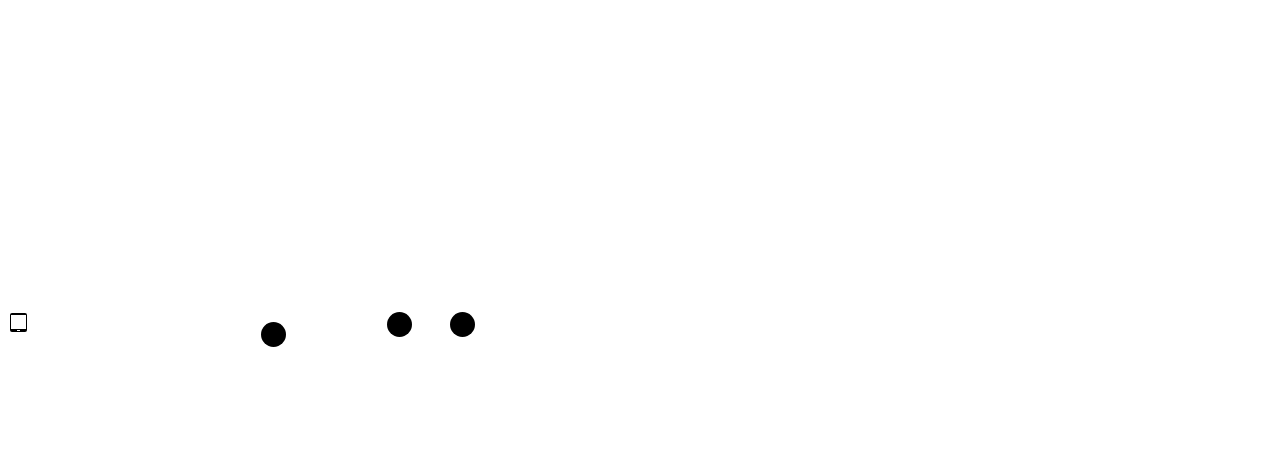
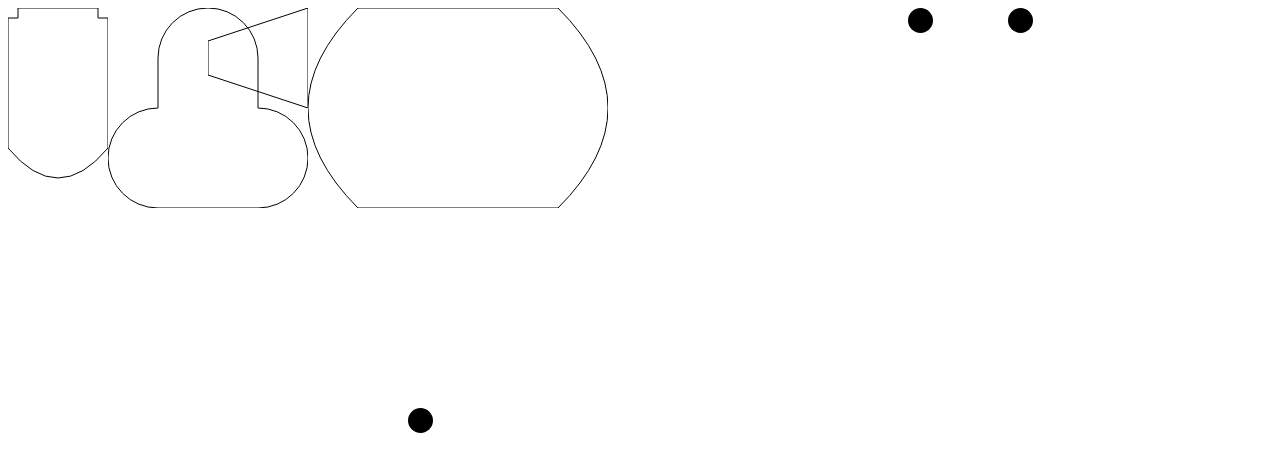
Before and after one commit to DrewRoby/savvycoders-final-project, a plain HTML site: page reactor.html in a window 1280 px wide. Drawn offline with Linux system fonts and the light colour scheme.

Commit message:
Draw reactor components

```diff
--- a/reactor.html
+++ b/reactor.html
@@ -7,12 +7,16 @@
   <link rel="stylesheet" href="styles/reactor.css">
   <title>Start The Reactor! | Drew Roby</title>
 </head>
-<body>
-    <canvas id="canvas" width="300" height="300"></canvas>
-    <div class="components">
-      <div id="reactor"></div>
+<body onload="draw();">
+  <div class="components">
+  <canvas id="core" width="100" height="200"></canvas>
+  <canvas id="steamGenerator" width="200" height="200"></canvas>
+  <canvas id="sstg" width="100" height="100"></canvas>
+  <canvas id="condenser" width="300" height="200"></canvas>
+
+      <!-- <div id="reactor"></div> -->
       <div id="rxCoolant" class="pump"></div>
-      <div id="turbineGenerator"></div>
+      <!-- <div id="turbineGenerator"></div> -->
       <div id="mainEngine"></div>
       <div id="primaryPiping"></div>
       <div id="secondaryPiping"></div>
@@ -28,6 +32,6 @@
       <div id="feedSwitch"></div>
       <div id="condensateSwitch"></div>
     </div>
-
+<script src="/scripts/reactor.js" charset="utf-8"></script>
 </body>
 </html>
--- a/scripts/reactor.js
+++ b/scripts/reactor.js
@@ -1,103 +1,163 @@
-var canvas = document.getElementById('canvas')
+/* eslint-ignore complexity*/
+var sstgShape = document.getElementById( "sstg" );
+var coreShape = document.getElementById( "core" );
+var steamGeneratorShape = document.getElementById( "steamGenerator" );
+var condenserShape = document.getElementById( "condenser" );
 
 var core = {
-  tIn: 75,
-  tOut: 75,
-  tFuel: 75,
-  maxTemp: 5000,
-  pressure: 0,
-  rodHeight: 0.0,
-  shimSpeed: 1.0, //Do I need this?
-  currentPower: 0
+    "tIn": 75,
+    "tOut": 75,
+    "tFuel": 75,
+    "maxTemp": 5000,
+    "pressure": 0,
+    "rodHeight": 0.0,
+    "shimSpeed": 1.0, // Do I need this?
+    "currentPower": 0
+};
+
+var pressurizer = {
+    "heatersOn": false,
+    "sprayOn": false
+};
+
+var pumps = {
+    "rxCoolant": {
+        "availableSpeed": [ "idle","run" ],
+        "currentSpeed": "idle"
+    },
+    "feed": {
+        "availableSpeed": [ "idle","run" ],
+        "currentSpeed": "idle"
+    },
+    "condensate": {
+        "availableSpeed": [ "idle","run" ],
+        "currentSpeed": "idle"
+    }
+};
+
+var valves = {
+    "pressurizerSpray": {
+        "isOpen": false
+    },
+
+    "feed": {
+        "percentOpen": 0
+    },
+    "mainEngineThrottle": {
+        "percentOpen": 0
+    },
+    "tgThrottle": {
+        "percentOpen": 0
+    }
+};
+
+var steamGenerator = {
+    "waterLevel": 75, // in percent of total
+    "temp": 75,
+    "pressure": 0,
+};
+
+var turbineGenerator = {
+    "percentSteamDemand": 0,
+    "maxSteamDemand": 20,
+    "rpmSpeed": 0,
+    "maxSpeed": 100,
+};
+
+var mainEngine = {
+    "percentSteamDemand": 0,
+    "maxSteamDemand": 80
+};
+
+var condenser = {
+    "waterLevel": 50 // in percent of total
+};
+
+var rxCoolantSwitch = document.querySelector( "#rxCoolantSwitch" );
+var feedSwitch = document.querySelector( "#feedSwitch" );
+var condensateSwitch = document.querySelector( "#condensateSwitch" );
+
+function draw(){
+    if( sstgShape.getContext ){
+        let ctx = sstgShape.getContext( "2d" );
+
+        ctx.beginPath();
+        ctx.moveTo( 0, 33 );
+        ctx.lineTo( 100, 0 );
+        ctx.lineTo( 100, 100 );
+        ctx.lineTo( 0, 67 );
+        ctx.closePath();
+        ctx.stroke();
+    }
+
+    if( coreShape.getContext ){
+        let ctx = coreShape.getContext( "2d" );
+
+        ctx.beginPath();
+        ctx.moveTo( 0, 10 );
+        ctx.lineTo( 0, 140 );
+        ctx.quadraticCurveTo( 50,200, 100,140 );
+        ctx.lineTo( 100,10 );
+        ctx.lineTo( 90,10 );
+        ctx.lineTo( 90,0 );
+        ctx.lineTo( 10,0 );
+        ctx.lineTo( 10,10 );
+        ctx.closePath();
+        ctx.stroke();
+    }
+
+    if( steamGeneratorShape.getContext ){
+        let ctx = steamGeneratorShape.getContext( "2d" );
+
+        ctx.beginPath();
+        ctx.moveTo( 150,50 );
+        ctx.arc( 100,50,50,0,Math.PI, true );
+        ctx.lineTo( 50,100 );
+        ctx.arc( 50,150,50,Math.PI * 1.5,Math.PI / 2,true );
+        ctx.lineTo( 150, 200 );
+        ctx.arc( 150,150,50,Math.PI / 2,Math.PI * 1.5,true );
+        ctx.closePath();
+        ctx.stroke();
+    }
+
+    if( condenserShape.getContext ){
+        let ctx = condenserShape.getContext( "2d" );
+
+        ctx.beginPath();
+        ctx.moveTo( 50,0 );
+        ctx.quadraticCurveTo( -50, 100, 50, 200 );
+        ctx.lineTo( 250, 200 );
+        ctx.quadraticCurveTo( 350, 100, 250, 0 );
+        ctx.closePath();
+        ctx.stroke();
+    }
 }
 
-var pressurizer = {
-  heatersOn: false,
-  sprayOn: false
-}
+// Could I add a shim function to a shimSwitch element that does shimOut/shimIn in a single function?
+// function shimOut(){
+//     document.querySelector("#shimSwitch").addEventListener
+//     //increment core.rodHeight
+// }
+//
+// function shimIn() {
+//   document.querySelector("#shimSwitch").addEventListener
+//   //decrement core.rodHeight
+// }
+//
+// function changePumpSpeed( pumpID ){
+//   document.querySelector(pumpID){
+//     if(pumps.${pumpID}.currentSpeed==="idle"){
+//       pumps.${pumpID}.currentSpeed = "run";
+//     }else {
+//       pumps.${pumpID}.currentSpeed = "idle"
+//     }
+//   }
+// }
+//
+// function adjustValve( input ){
+//
+// }
 
-var pumps = {
-  rxCoolant: {
-    availableSpeed: ["idle","run"],
-    currentSpeed: "idle"
-  },
-  feed: {
-    availableSpeed: ["idle","run"],
-    currentSpeed: "idle"
-  },
-  condensate: {
-    availableSpeed: ["idle","run"],
-    currentSpeed: "idle"
-  }
-}
-
-var valves = {
-  pressurizerSpray: {
-    isOpen: false
-  },
-
-  feed: {
-    percentOpen: 0
-  },
-  mainEngineThrottle: {
-    percentOpen: 0
-  },
-  tgThrottle: {
-    percentOpen: 0
-  }
-}
-
-var steamGenerator = {
-  waterLevel: 75, //in percent of total
-  temp: 75,
-  pressure: 0,
-}
-
-var turbineGenerator = {
-  percentSteamDemand: 0,
-  maxSteamDemand: 20,
-  rpmSpeed: 0,
-  maxSpeed: 100,
-}
-
-var mainEngine = {
-  percentSteamDemand: 0,
-  maxSteamDemand: 80
-}
-
-var condenser = {
-  waterLevel: 50 //in percent of total
-}
-
-var rxCoolantSwitch = document.querySelector('#rxCoolantSwitch');
-var feedSwitch = document.querySelector('#feedSwitch');
-var condensateSwitch = document.querySelector('#condensateSwitch');
-
-// Could I add a shim function to a shimSwitch element that does shimOut/shimIn in a single function?
-function shimOut() = {
-    document.querySelector("#shimSwitch").addEventListener
-    //increment core.rodHeight
-}
-
-function shimIn() = {
-  document.querySelector("#shimSwitch").addEventListener
-  //decrement core.rodHeight
-}
-
-function changePumpSpeed( pumpID ){
-  document.querySelector(pumpID){
-    if(pumps.${pumpID}.currentSpeed==="idle"){
-      pumps.${pumpID}.currentSpeed = "run";
-    }else {
-      pumps.${pumpID}.currentSpeed = "idle"
-    }
-  }
-}
-
-function adjustValve( input ){
-
-}
-
-rxCoolantSwitch.addEventListener("onclick",changePumpSpeed("rxCoolant"));
-feedSwitch.addEventListener("onclick",changePumpSpeed("feed"));
-condensateSwitch.addEventListener("onclick",changePumpSpeed("condensate"));
+rxCoolantSwitch.addEventListener( "onclick",changePumpSpeed( "rxCoolant" ) );
+feedSwitch.addEventListener( "onclick",changePumpSpeed( "feed" ) );
+condensateSwitch.addEventListener( "onclick",changePumpSpeed( "condensate" ) );
--- a/styles/reactor.css
+++ b/styles/reactor.css
@@ -1,7 +1,7 @@
 .components {
   display: grid;
-  grid-template-columns: repeat(20, 5%);
-  grid-template-rows: repeat(20, 5%);
+  grid-template-columns: repeat(20, 100px);
+  grid-template-rows: repeat(10, 100px);
 }
 
 .pump {
@@ -10,6 +10,10 @@
   border: 2px;
   height: 25px;
   width: 25px;
+}
+
+#core{
+  grid-area: 1 / 1 / 3 / 2;
 }
 
 #reactor {
```
